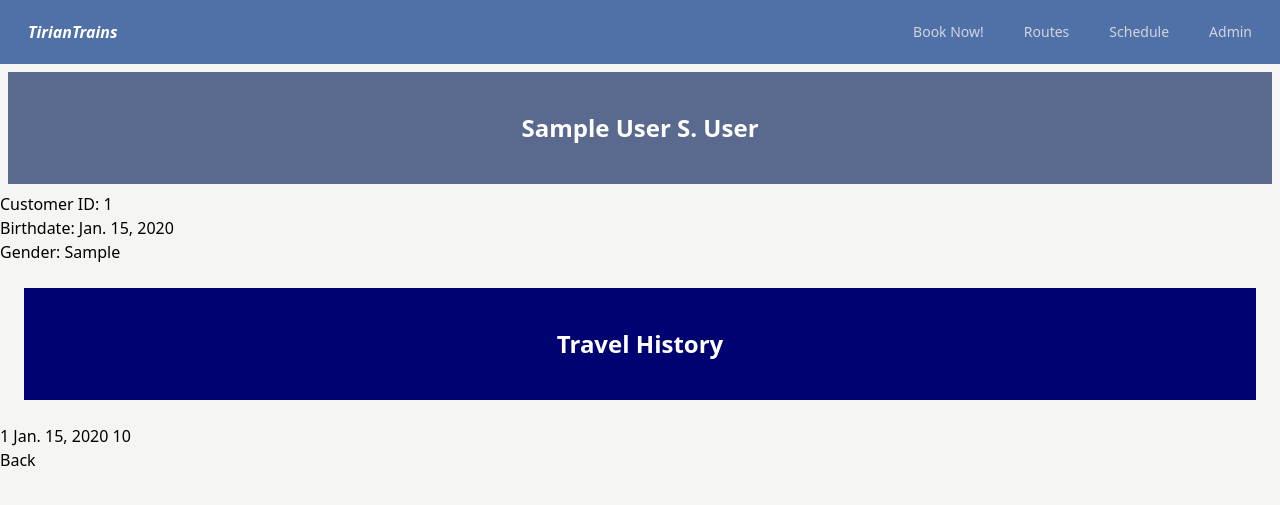
After one commit to youth-of-may/CSCI41-Sure, a Django app: page /customer/1/history in a window 1280 px wide. The commit adds this page. Shown: the top 505 px of the page. Run offline with Django 5.2, Linux system fonts and the light colour scheme; tables that the repository leaves empty hold one stand-in row (values such as "Sample post").

Commit message:
Added new functions and views for travel_history

```diff
--- a/tirrianTrains/trainapp/services/customer_sql.py
+++ b/tirrianTrains/trainapp/services/customer_sql.py
@@ -35,8 +35,8 @@ def get_customer(customerID=1):
     Retrieves a customer given a customerID
     Returns all columns of customer
     """
-    return db.execute('SELECT * FROM customer WHERE customerID=%s;', [customerID])
-
+    result = db.execute("SELECT customerID, CONCAT(givenName, ' ', middleInitial, '. ', lastName) AS name, birthDate, gender FROM customer WHERE customerID=%s;", [customerID])
+    return result[0]
 def list_customers():
     """
     Retrieves the list of customers
--- a/tirrianTrains/trainapp/templates/trainapp/admin_view.html
+++ b/tirrianTrains/trainapp/templates/trainapp/admin/admin_view.html
@@ -28,7 +28,7 @@
     <ul>
     {% for c in customers %}
     <li>{{c.customerID}} {{c.name}}
-    <a class="bg-blue-500 text-white rounded-lg px-4 py-2 hover:bg-blue-600" href="">
+    <a class="bg-blue-500 text-white rounded-lg px-4 py-2 hover:bg-blue-600" href="{% url 'travel_history' c.customerID %}">
         View
     </a>
     </li>
--- /dev/null
+++ b/tirrianTrains/trainapp/templates/trainapp/admin/travel_history.html
@@ -0,0 +1,30 @@
+{% extends 'base.html' %}
+
+{% block title %}
+
+{% endblock %}
+
+{% block content %}
+<div class="bg-[#5A698E] flex h-28 items-center justify-center px-4 m-2">
+        <h1 class="text-2xl text-white font-semibold text-center">{{customer.name}}</h1>
+
+</div>
+<div>
+    <ul>
+        <li>Customer ID: {{customer.customerID}}</li>
+        <li>Birthdate: {{customer.birthDate}}</li>
+        <li>Gender: {{customer.gender}}</li>
+    </ul>
+</div>
+<div class="bg-[#000272] flex h-28 items-center justify-center px-1 m-6">
+        <h2 class="text-2xl text-white font-semibold text-center">Travel History</h2>
+</div>
+<div>
+    <ul>
+    {% for t in travel_history %}
+    <li>{{t.ticketID}} {{t.ticketDate}} {{t.totalCost}}</li>
+    {% endfor %}
+    </ul>
+</div>
+<a href="{% url 'tirian_admin' %}">Back</a>
+{% endblock %}
--- a/tirrianTrains/trainapp/urls.py
+++ b/tirrianTrains/trainapp/urls.py
@@ -18,4 +18,5 @@ urlpatterns = [
     path('stations/<int:destinationID>/details', station_detail, name="station_detail"),
     path('routes/<int:routeID>/price_history', route_price_history, name="route_price_history"),
     path('tirian/admin', admin_details, name="tirian_admin"),
+    path('customer/<int:pk>/history', admin_travel_history, name="travel_history"),
 ]
--- a/tirrianTrains/trainapp/views/admin_views.py
+++ b/tirrianTrains/trainapp/views/admin_views.py
@@ -7,4 +7,11 @@ def admin_details(request):
         'trains': list_trains(),
         'customers': list_customers(),
     }
-    return render(request, "trainapp/admin_view.html", context)
+    return render(request, "trainapp/admin/admin_view.html", context)
+
+def admin_travel_history(request, pk):
+    context = {
+        'customer': get_customer(pk),
+        'travel_history': generate_travel_history(pk)
+    }
+    return render(request, "trainapp/admin/travel_history.html", context)
```
